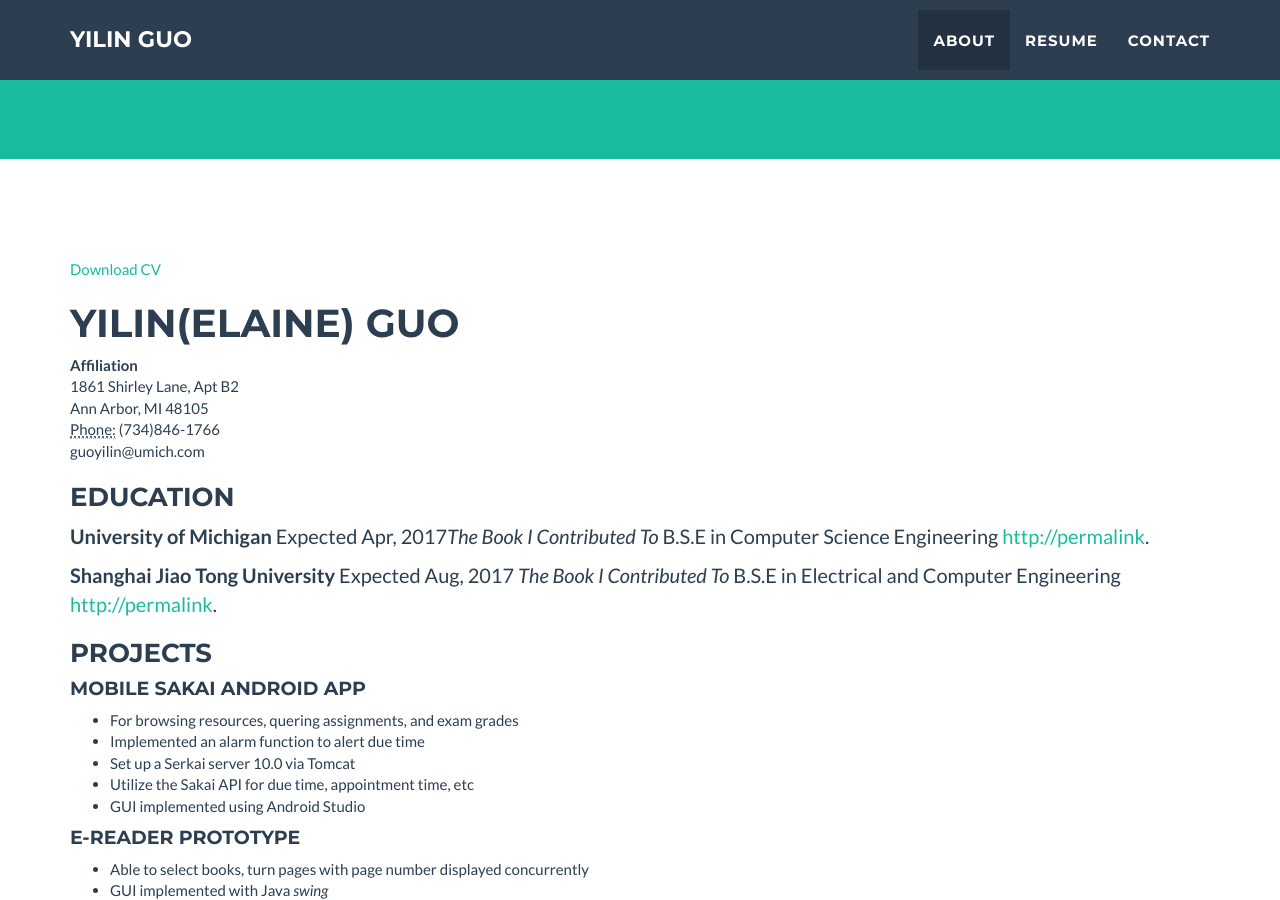
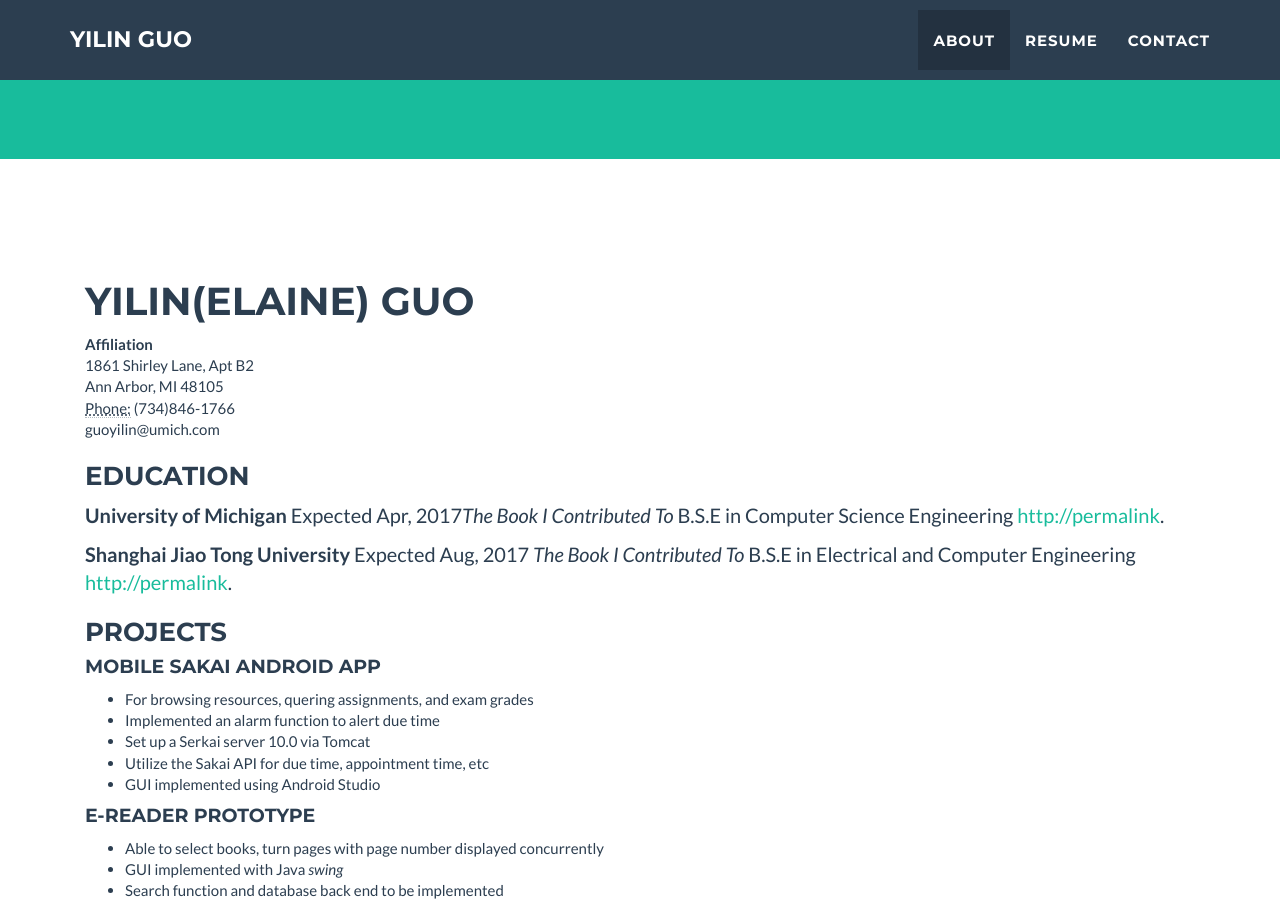
Before and after one commit to YilinGUO/YilinGUO.github.io, a Jekyll site: the page built from index.html, in a window 1280 px wide and 900 px high, scrolled down 1189 px. Built offline with Jekyll 4.4.1, drawn with Linux system fonts in a browser that asks for light colours.

Commit message:
updated all

```diff
--- a/_includes/about.html
+++ b/_includes/about.html
@@ -2,7 +2,7 @@
     <section class="success" id="about">
         <div class="container">
             <div class="row">
-                <div class="col-lg-12 text-center">
+                <div class="col-lg-8 text-center">
                     <h2>About</h2>
                     <hr class="star-light">
                 </div>
--- a/_includes/portfolio_grid.html
+++ b/_includes/portfolio_grid.html
@@ -2,7 +2,7 @@
     <!-- Portfolio Grid Section -->
     <section id="portfolio">
         <div class="container">
-            <a href="/cv/cv_Yilin_Guo.pdf" class="download" title="Download CV as PDF">Download CV</a>
+            <div class="col-lg-12">
                 <h1>Yilin(Elaine) GUO</h1>
                 <address>
                 <strong>Affiliation</strong><br>
@@ -66,4 +66,5 @@
                             <i class="fa fa-download"></i> Download Resume
                         </a>
             </div>
+        </div>
     </section>
```
Lines whose indentation alone changed are shown as unchanged.
